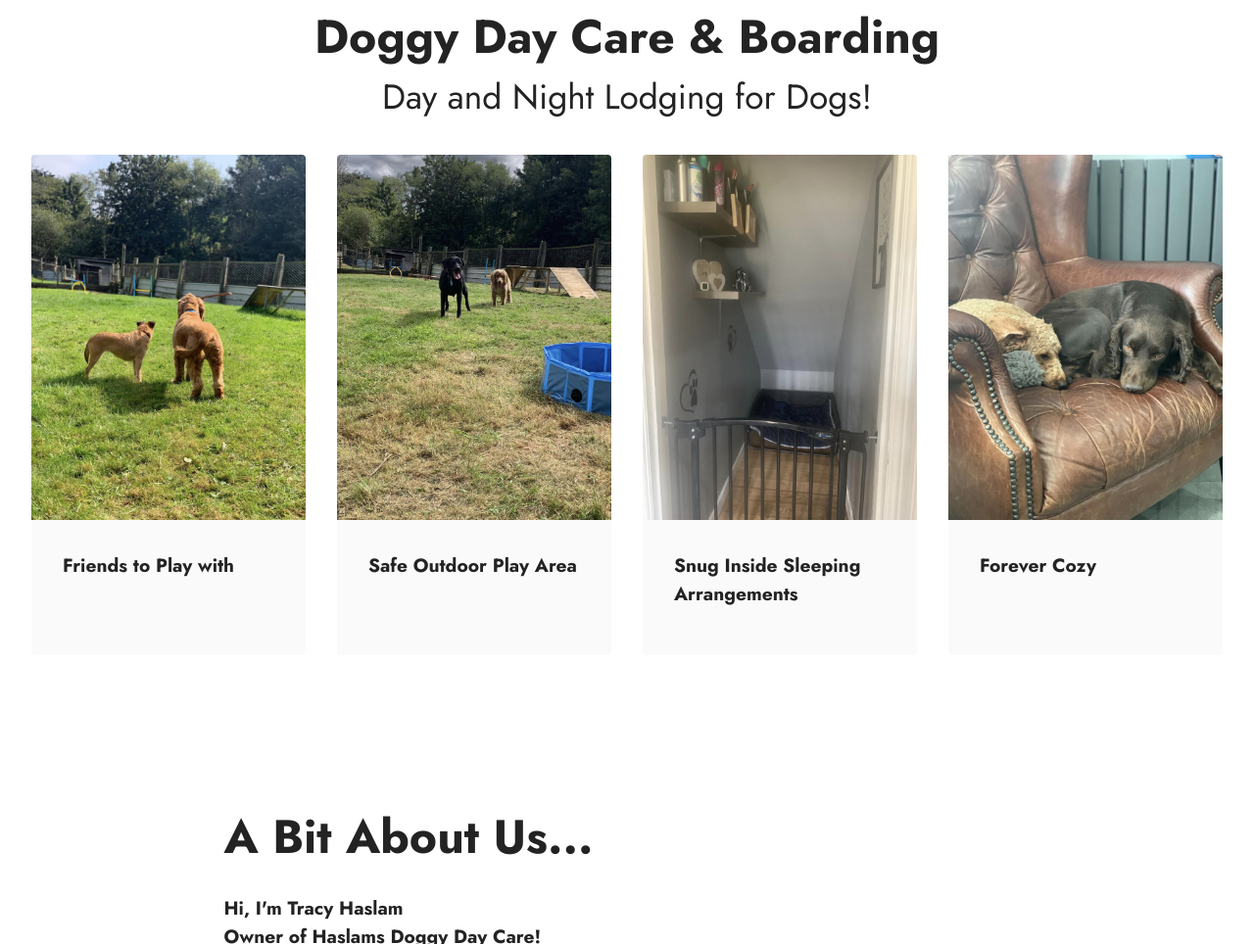
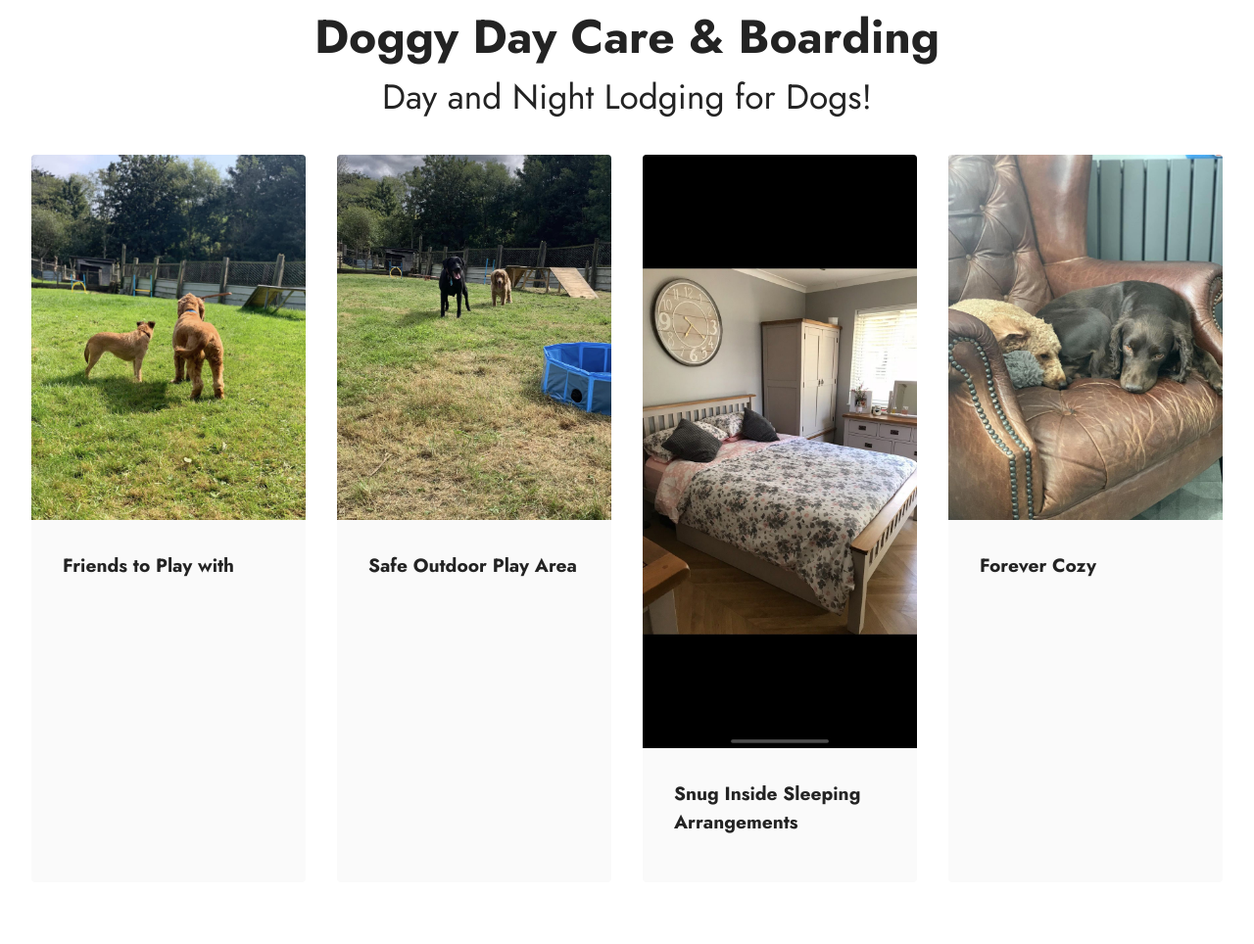
Before and after one commit to joshstavva/haslamsdoggydaycare, a plain HTML site: page src/Index.html in a window 1280 px wide. Shown: the part 1555-2519 px from the top of the page at 98% size. Drawn offline with Linux system fonts and the light colour scheme.

Commit message:
image change

```diff
--- a/src/Index.html
+++ b/src/Index.html
@@ -153,7 +153,7 @@
             <div class="item features-image сol-12 col-md-6 col-lg-3">
                 <div class="item-wrapper">
                     <div class="item-img">
-                        <img src="assets/images/inside1-838x1117.jpg" alt="Haslam dog care Bolton">
+                        <img src="assets/images/bed.jpg" alt="Haslam dog care Bolton">
                     </div>
                     <div class="item-content">
                         <h5 class="item-title mbr-fonts-style display-7">
```
Also changed, not shown: src/assets/images/bed.jpg (added).
